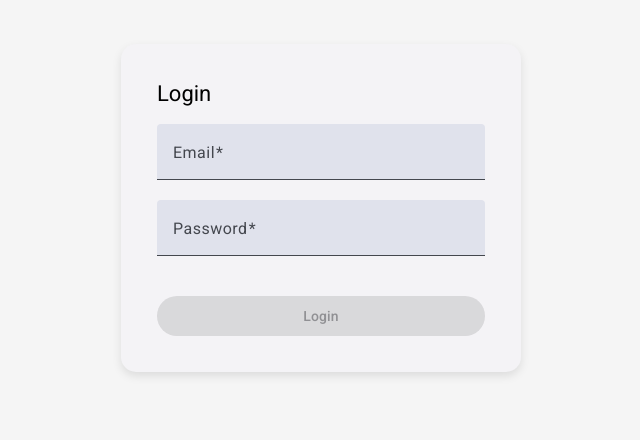
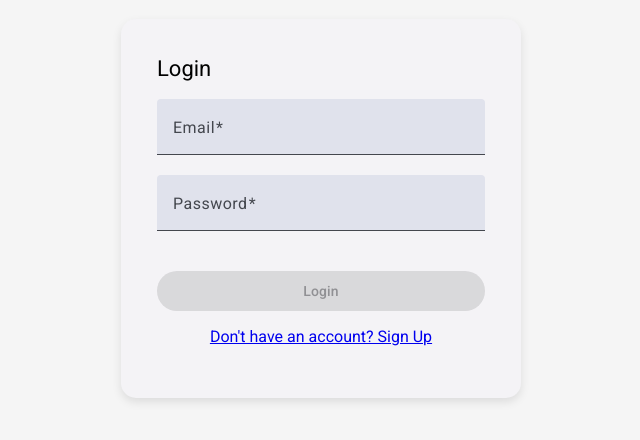
Before and after one commit to Hashim326/Dts-Developer-Challenge, an Angular app in the folder Frontend/TaskManagerFrontend/: page /login in a window 1280 px wide. Shown: the part 192-632 px from the top of the page, without its empty margins (319-959 px from the left). Built offline with nearby package versions, Linux system fonts and the light colour scheme.

Commit message:
Updated login page to link to sign up page & display error notification

```diff
--- a/Frontend/TaskManagerFrontend/src/app/auth/login/login.component.css
+++ b/Frontend/TaskManagerFrontend/src/app/auth/login/login.component.css
@@ -1,21 +1,18 @@
-/* Center the login form on the page */
 .login-container {
     display: flex;
     justify-content: center;
     align-items: center;
     height: 100vh;
-    background-color: #f5f5f5; /* Light background */
+    background-color: #f5f5f5;
   }
 
-  /* Style for the login card */
   .login-card {
     width: 400px;
     padding: 20px;
-    border-radius: 15px; /* Rounded corners */
+    border-radius: 15px;
     box-shadow: 0 4px 10px rgba(0, 0, 0, 0.1);
   }
 
-  /* Full width for form elements */
   .full-width {
     width: 100%;
   }
@@ -24,8 +21,12 @@
     margin-bottom: 1em;
   }
 
-  /* Button styling */
   button {
     width: 100%;
     margin-top: 20px;
   }
+
+  .signup-link {
+    text-align: center;
+    margin: 1em
+  }
--- a/Frontend/TaskManagerFrontend/src/app/auth/login/login.component.html
+++ b/Frontend/TaskManagerFrontend/src/app/auth/login/login.component.html
@@ -16,6 +16,11 @@
                 </mat-form-field>
 
                 <button mat-raised-button color="primary" type="submit" [disabled]="loginForm.invalid">Login</button>
+
+                <div class="signup-link">
+                    <a href="signup">Don't have an account? Sign Up</a>
+                </div>
+
             </form>
         </mat-card-content>
     </mat-card>
--- a/Frontend/TaskManagerFrontend/src/app/auth/login/login.component.ts
+++ b/Frontend/TaskManagerFrontend/src/app/auth/login/login.component.ts
@@ -1,19 +1,18 @@
-import { Component } from '@angular/core';
+import { Component, inject } from '@angular/core';
 import { FormBuilder, FormGroup, Validators, ReactiveFormsModule } from '@angular/forms';
 import { AuthService } from '../auth.service';
 import { Router } from '@angular/router';
-import { NgIf } from '@angular/common';
 import { MatCardModule } from '@angular/material/card';
 import { MatInputModule } from '@angular/material/input';
 import { MatButtonModule } from '@angular/material/button';
 import { MatFormFieldModule } from '@angular/material/form-field';
+import { MatSnackBar } from '@angular/material/snack-bar';
 
 @Component({
   selector: 'app-login',
   standalone: true,
   imports: [
     ReactiveFormsModule,
-    NgIf,
     MatCardModule,
     MatInputModule,
     MatButtonModule,
@@ -23,8 +22,8 @@ import { MatFormFieldModule } from '@angular/material/form-field';
   styleUrls: ['./login.component.css']
 })
 export class LoginComponent {
+  private _snackBar = inject(MatSnackBar);
   loginForm: FormGroup;
-  errorMessage: string = '';
 
   constructor(private fb: FormBuilder, private authService: AuthService, private router: Router) {
     this.loginForm = this.fb.group({
@@ -34,7 +33,7 @@ export class LoginComponent {
   }
 
 
-  onSubmit() {
+  public onSubmit(): void {
     if (this.loginForm.invalid) return;
 
     const { email, password } = this.loginForm.value;
@@ -46,8 +45,13 @@ export class LoginComponent {
         }
       },
       error: (err) => {
-        this.errorMessage = 'Invalid login credentials.';
-      }
+        console.log(err);
+        if (err.status === 400) {
+          this._snackBar.open(err.error, "X");
+        }else{
+          this._snackBar.open("There was an issue whilst logging in. Please check the form and try again", "X");
+        }
+    }
     });
   }
 }
```
Lines whose indentation alone changed are shown as unchanged.
